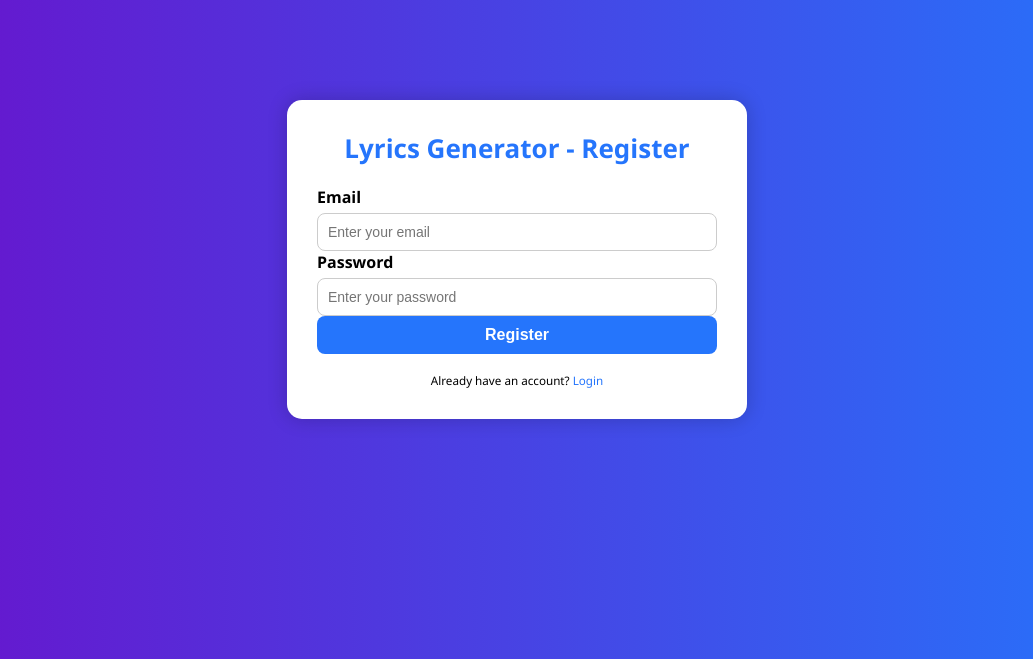
After one commit to sushmitamalakar10/Lyrics_Generator_ML, a Flask app: template app/templates/register.html in a window 1280 px wide. The commit adds this page. Shown: the top 659 px of the page, without its empty margins (123-1156 px from the left). Run offline with Flask 3, Linux system fonts and the light colour scheme; the template is opened without the code that fills it: values that come from a table or form of the project are taken from there, others are empty.

Commit message:
maintained folder structure for login and registration

```diff
--- /dev/null
+++ b/app/forms.py
@@ -0,0 +1,13 @@
+from flask_wtf import FlaskForm
+from wtforms import StringField, PasswordField, SubmitField
+from wtforms.validators import DataRequired, Email
+
+class RegisterForm(FlaskForm):
+    email = StringField('Email', validators=[DataRequired(), Email(message="Invalid email address")])
+    password = PasswordField('Password', validators=[DataRequired()])
+    submit = SubmitField('Register')
+
+class LoginForm(FlaskForm):
+    email = StringField('Email', validators=[DataRequired(), Email()])
+    password = PasswordField('Password', validators=[DataRequired()])
+    submit = SubmitField('Login')
--- a/templates/register.html
+++ b/app/templates/login.html
@@ -2,7 +2,7 @@
 <html lang="en">
 <head>
     <meta charset="UTF-8">
-    <title>Register | Lyrics Generator</title>
+    <title>Login | Lyrics Generator</title>
     <link rel="stylesheet" href="{{ url_for('static', filename='style.css') }}">
 </head>
 <body>
@@ -10,7 +10,7 @@
 <div class="form-wrapper">
     <div class="form-title">Lyrics Generator - Register</div>
 
-    <form action= '/register' method="POST">
+    <form action= '/login' method="POST">
         {{ form.hidden_tag() }}
 
         <div class="form-group">
@@ -41,7 +41,7 @@
         </div>
 
         <div class="form-footer">
-            <small>Already have an account? <a href="{{ url_for('login') }}">Login</a></small>
+            <small>Do not have an account? <a href="{{ url_for('main.register') }}">Register</a></small>
         </div>
     </form>
 </div>
--- /dev/null
+++ b/app/templates/register.html
@@ -0,0 +1,50 @@
+<!DOCTYPE html>
+<html lang="en">
+<head>
+    <meta charset="UTF-8">
+    <title>Register | Lyrics Generator</title>
+    <link rel="stylesheet" href="{{ url_for('static', filename='style.css') }}">
+</head>
+<body>
+
+<div class="form-wrapper">
+    <div class="form-title">Lyrics Generator - Register</div>
+
+    <form action= '/register' method="POST">
+        {{ form.hidden_tag() }}
+
+        <div class="form-group">
+            <label class="form-label" for="email">Email</label>
+            {{ form.email(id="email", class="input-field", placeholder="Enter your email") }}
+
+            {% if form.email.errors %}
+                    {% for error in form.email.errors %}
+                <div class="error-message">{{ error }}</div>
+                    {% endfor %}
+            {% endif %}
+
+
+        </div>
+
+        <div class="form-group">
+            <label class="form-label" for="password">Password</label>
+            {{ form.password(id="password", class="input-field", placeholder="Enter your password") }}
+            {% if form.password.errors %}
+                    {% for error in form.password.errors %}
+                <div class="error-message">{{ error }}</div>
+                    {% endfor %}
+            {% endif %}
+        </div>
+
+        <div>
+            {{ form.submit(class="submit-button") }}
+        </div>
+
+        <div class="form-footer">
+            <small>Already have an account? <a href="{{ url_for('main.login') }}">Login</a></small>
+        </div>
+    </form>
+</div>
+
+</body>
+</html>
--- /dev/null
+++ b/config.py
@@ -0,0 +1,6 @@
+class Config:
+    SECRET_KEY = 'your_secret_key'
+    MYSQL_HOST = 'localhost'
+    MYSQL_USER = 'root'
+    MYSQL_PASSWORD = ''
+    MYSQL_DB = 'lyrics_generator'
--- /dev/null
+++ b/requirements.txt
@@ -0,0 +1,5 @@
+flask
+flask_wtf
+wtforms
+werkzeug
+flask_mysqldb
--- /dev/null
+++ b/run.py
@@ -0,0 +1,6 @@
+from app import create_app
+
+app = create_app()
+
+if __name__ == "__main__":
+    app.run(debug=True)
--- a/templates/login.html
+++ /dev/null
@@ -1 +0,0 @@
-Login
```
Also changed, not shown: app.py (+44 -44 lines), app/__init__.py (added, +16 -0 lines), app/routes.py (added, +54 -0 lines), app/static/style.css (renamed from static/style.css), app/templates/dashboard.html (renamed from templates/dashboard.html), app/templates/index.html (renamed from templates/index.html).
